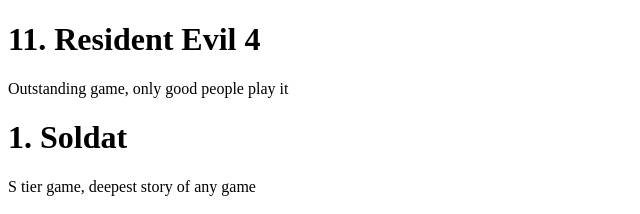
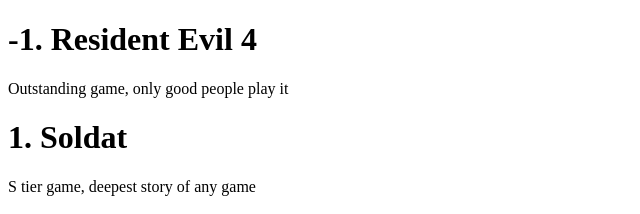
Before and after one commit to LloydGhee/QuandaleDingle.github.io, a plain HTML site: page index.html in a window 1280 px wide. Shown: the top 214 px of the page, 0-640 px from the left. Drawn offline with Linux system fonts and the light colour scheme.

Commit message:
Update index.html

```diff
--- a/index.html
+++ b/index.html
@@ -6,7 +6,7 @@
     <head>
         <title>Quandale Will Find you</title>
     </head>
-    <h1>11. Resident Evil 4</h1>
+    <h1>-1. Resident Evil 4</h1>
     <p>Outstanding game, only good people play it</p>
 
     <h1>1. Soldat</h1>
```
